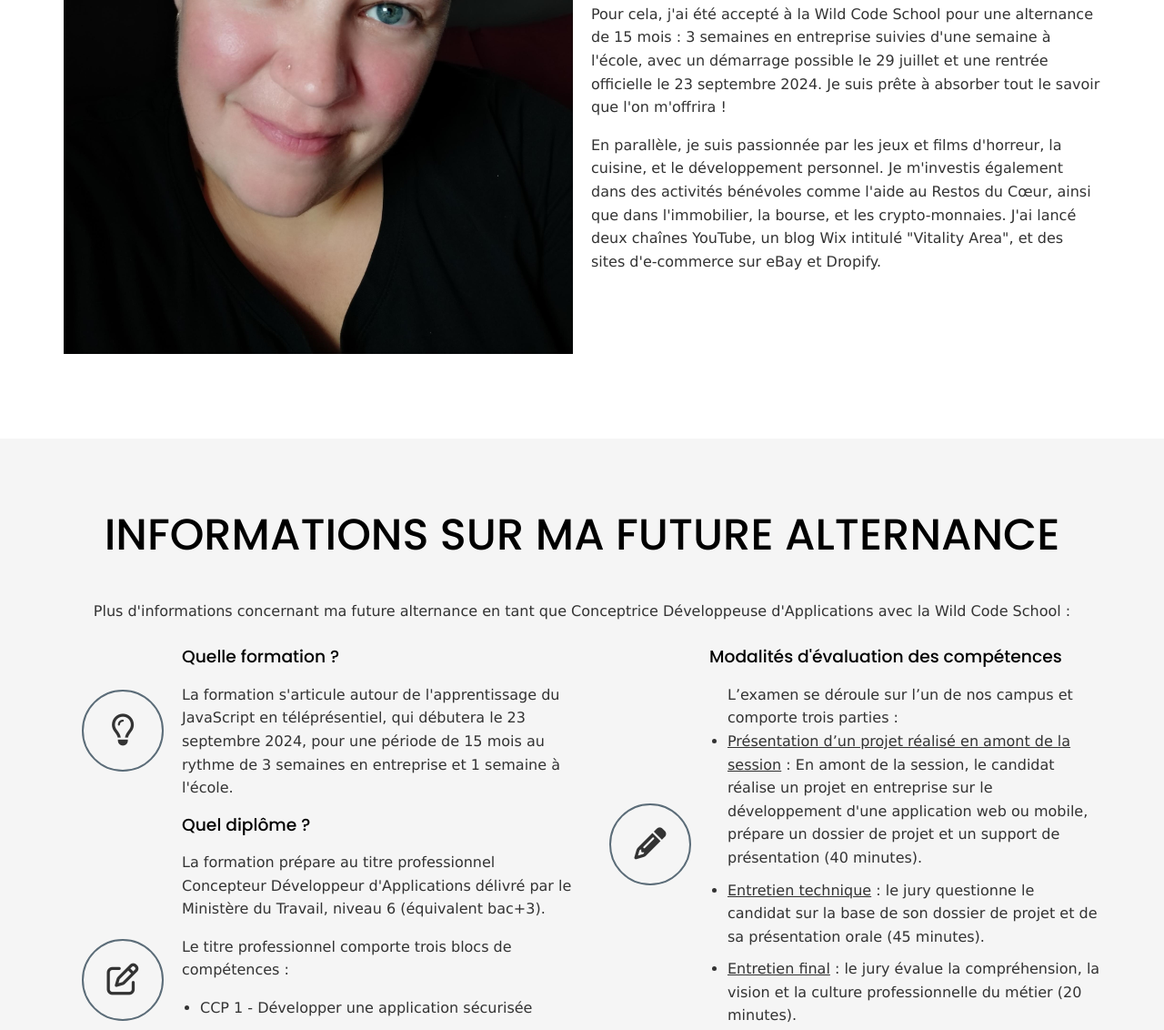
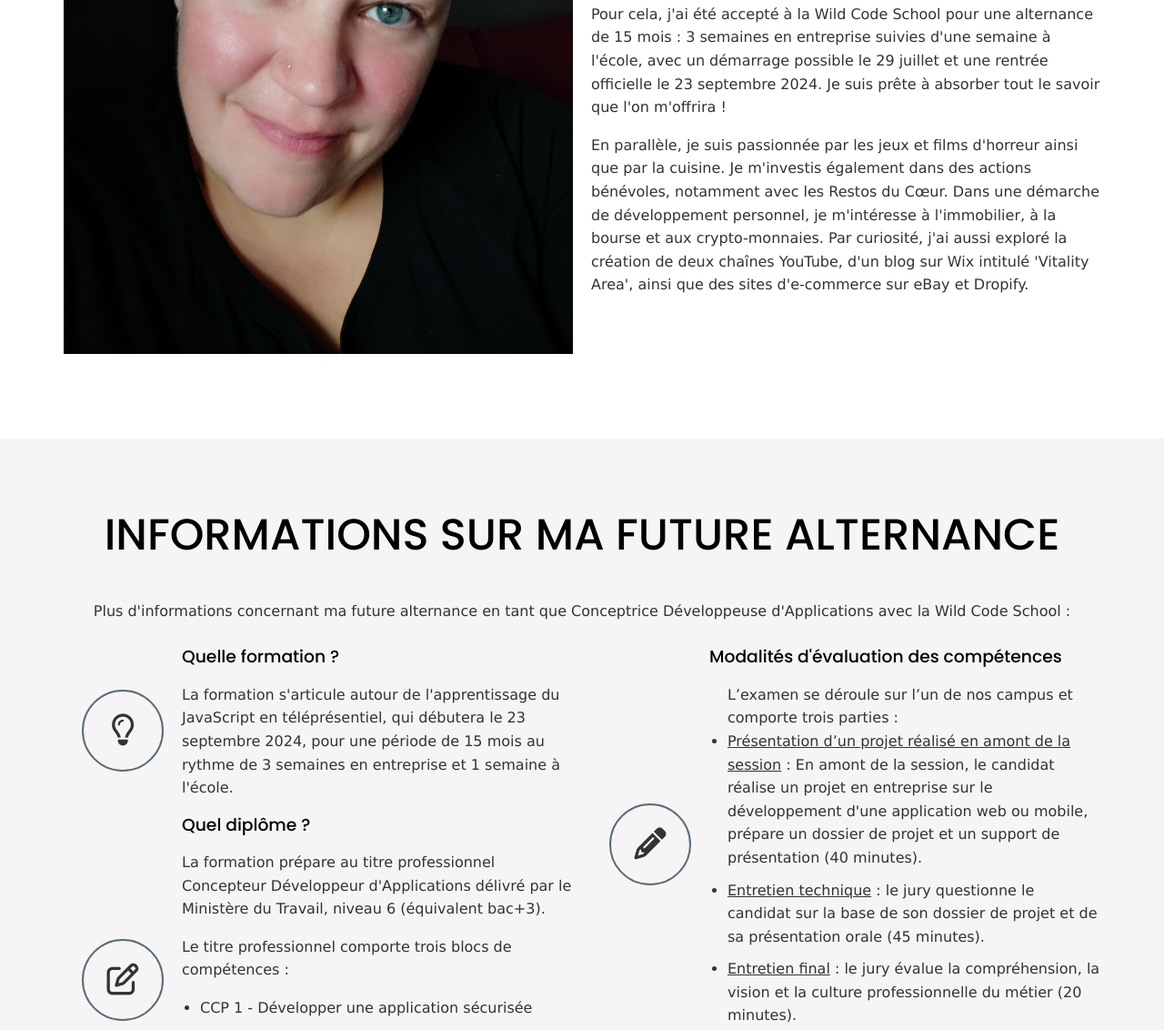
Before and after one commit to Andrea-cle/Portfolio, a website: page index.html in a window 1280 px wide. Shown: the part 823-1955 px from the top of the page at 91% size. Drawn offline with Linux system fonts and the light colour scheme.

Commit message:
last update

```diff
--- a/index.html
+++ b/index.html
@@ -177,12 +177,8 @@
             </p>
 
             <p>
-              En parallèle, je suis passionnée par les jeux et films d'horreur,
-              la cuisine, et le développement personnel. Je m'investis également
-              dans des activités bénévoles comme l'aide au Restos du Cœur, ainsi
-              que dans l'immobilier, la bourse, et les crypto-monnaies. J'ai
-              lancé deux chaînes YouTube, un blog Wix intitulé "Vitality Area",
-              et des sites d'e-commerce sur eBay et Dropify.
+              En parallèle, je suis passionnée par les jeux et films d'horreur ainsi que par la cuisine. Je m'investis également dans des actions bénévoles, notamment avec les Restos du Cœur. Dans une démarche de développement personnel, je m'intéresse à l'immobilier, à la bourse et aux crypto-monnaies.
+              Par curiosité, j'ai aussi exploré la création de deux chaînes YouTube, d'un blog sur Wix intitulé 'Vitality Area', ainsi que des sites d'e-commerce sur eBay et Dropify.
             </p>
           </div>
         </div>
@@ -1061,13 +1057,13 @@
           <!-- <input
             type="hidden"
             name="_next"
-            value="https://portfolio-drab-delta-68.vercel.app//thanks.html"
+            value="https://portfolio-andrea-clement-dev.vercel.app/"
           /> -->
 
-          <label for="firstname">Nom</label>
+          <label for="firstname">Prénom</label>
           <input type="text" name="firstname" id="firstname" />
 
-          <label for="lastname">Prénom</label>
+          <label for="lastname">Nom</label>
           <input type="text" name="lastname" id="lastname" required />
 
           <label for="email">Email</label>
```
